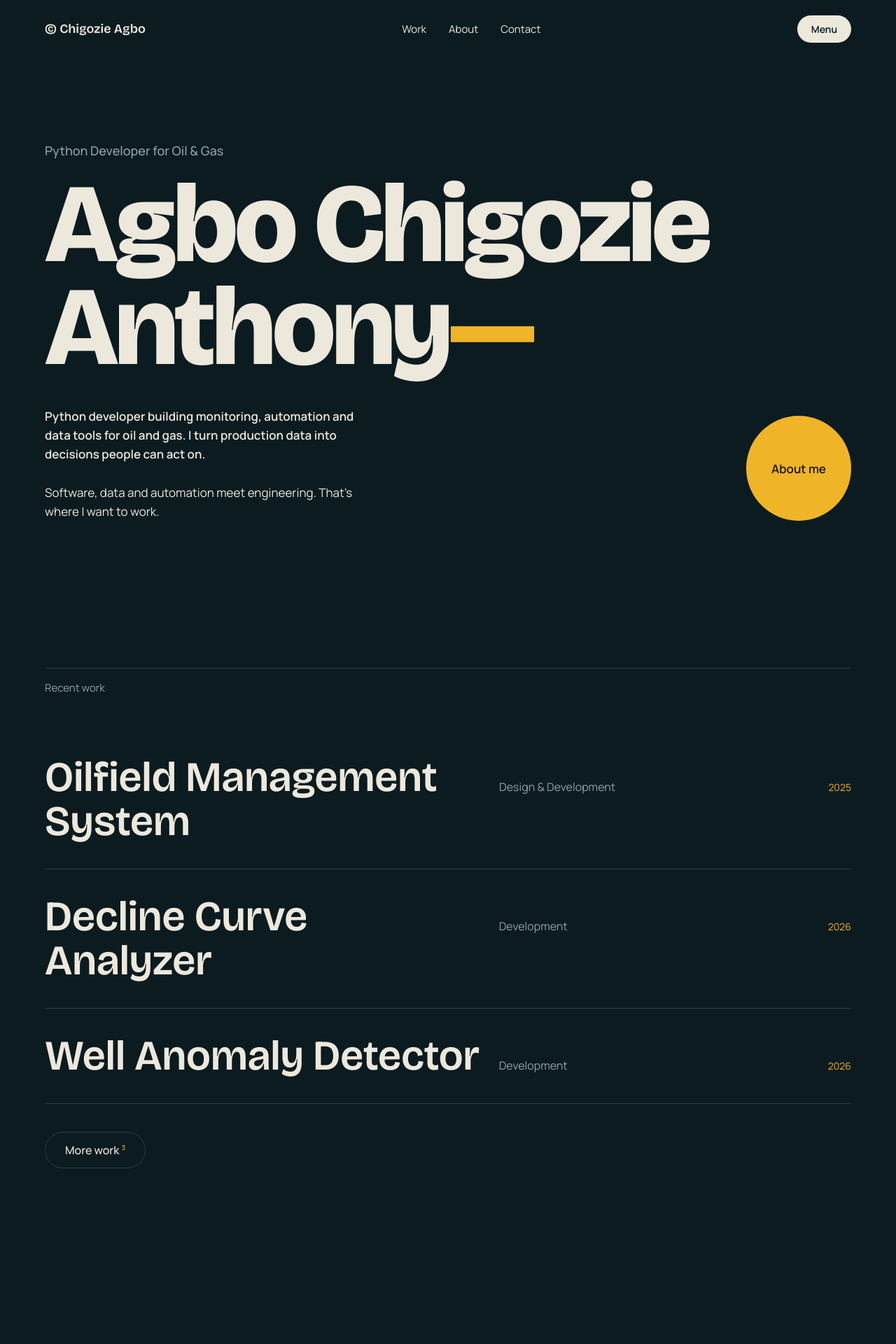
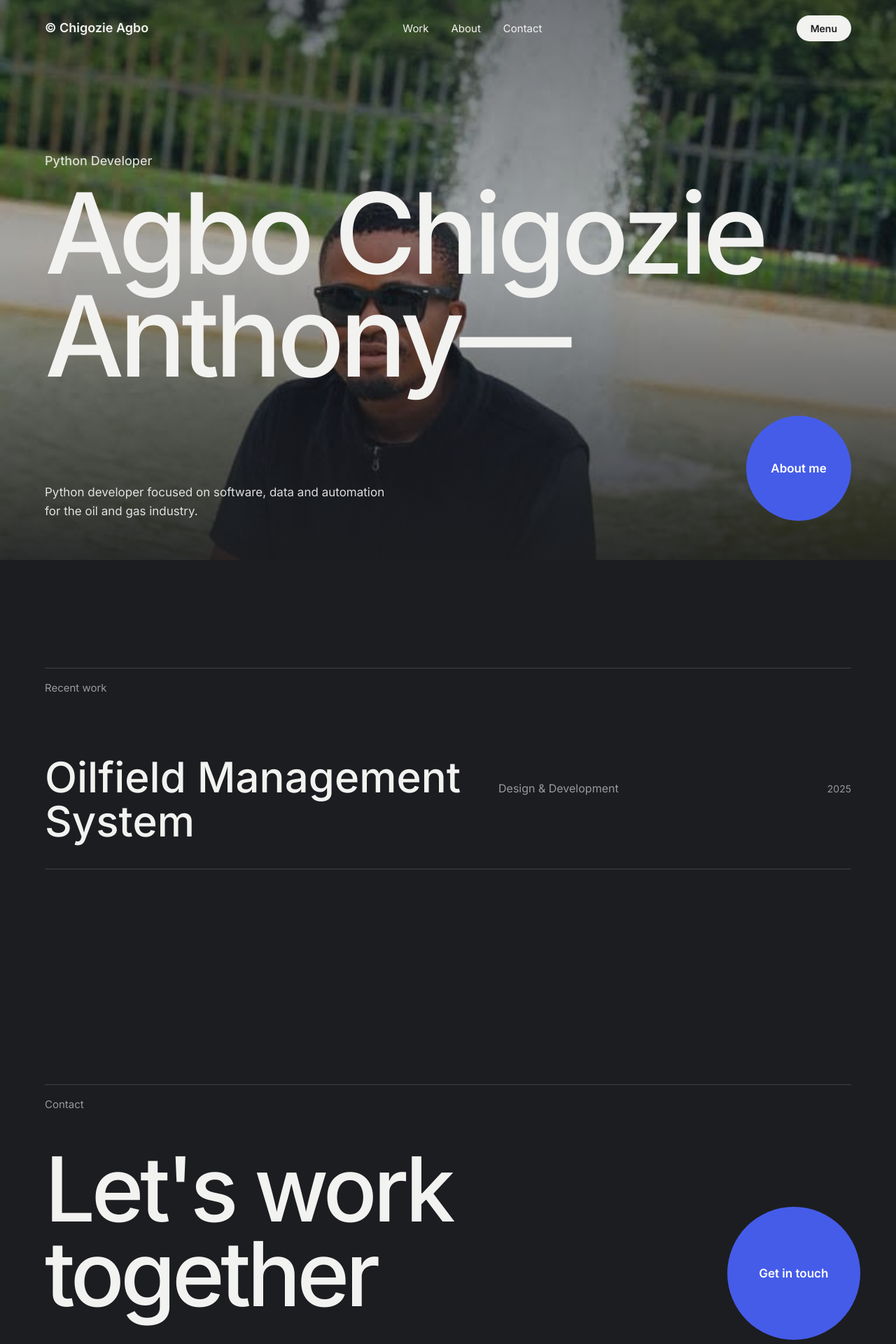
Before and after one commit to wazicode/chigozie_site, a Flask app: page / in a window 1280 px wide. Shown: the top 1920 px of the page at 70% size. Run offline with Flask 3, Linux system fonts and the light colour scheme.

Commit message:
updated work

```diff
--- a/chigozie_site/app.py
+++ b/chigozie_site/app.py
@@ -15,7 +15,7 @@ app = Flask(__name__)
 PROFILE = {
     "name": "Agbo Chigozie Anthony",
     "short_name": "Chigozie Agbo",
-    "title": "Python Developer for Oil & Gas",
+    "title": "Python Developer",
     "location": "Lagos, Nigeria",
     "email": "",  # add your email to show an Email button, e.g. "you@example.com"
     # Contact form on a static site needs a form service. Create a free form at
@@ -27,19 +27,11 @@ PROFILE = {
     "edition": "2026",
     "github": "https://github.com/wazicode",
     "linkedin": "https://www.linkedin.com/in/agbo-chigozie-017192213",
-    "tagline": (
-        "Python developer building monitoring, automation and data tools "
-        "for oil and gas. I turn production data into decisions people can act on."
-    ),
+    "tagline": "Python developer focused on software, data and automation for the oil and gas industry.",
     "about": [
-        "I'm a Python developer who wants to work where software meets engineering. "
-        "I care about tools that give operators clearer visibility and take "
-        "repetitive manual work off their plate.",
-        "My Oilfield Management System grew out of that interest: watching pressure, "
-        "oil rate and water cut together, and spotting operational risks early.",
-        "I graduated from Enugu State University of Science and Technology (ESUT). "
-        "I'm looking to grow across software development, automation and the energy "
-        "industry, and to collaborate with professionals on practical problems.",
+        "I'm a Python developer with a strong interest in the oil and gas industry, industrial automation and digital oilfield technologies. I graduated from Enugu State University of Science and Technology (ESUT).",
+        "I build tools that connect programming, data analysis and industrial processes: production monitoring, well diagnostics, pressure and oil-rate analysis, water-cut tracking and early detection of operational risks.",
+        "My goal is to grow at the intersection of software development, automation and the energy industry, and to work with professionals on practical problems in the field.",
     ],
 }
 
@@ -50,18 +42,6 @@ PROJECTS = [
      "stack": "Python, Tkinter, Matplotlib", "role": "Design & Development",
      "summary": "Desktop app for production monitoring: pressure and oil-rate analysis, water-cut tracking, trends and risk flags.",
      "desc": "A Python desktop application built around oilfield monitoring. It plots production trends, pressure and oil rate, tracks water cut, and highlights potential operational risks so decisions can be made from data.",
-     "url": "https://github.com/wazicode"},
-    {"slug": "decline-curve-analyzer", "title": "Decline Curve Analyzer",
-     "category": "Forecasting", "year": "2026", "status": "In progress",
-     "image": "images/me.jpg", "stack": "Python, SciPy, Matplotlib", "role": "Development",
-     "summary": "Fit Arps decline models to rate data and forecast production.",
-     "desc": "A tool that fits exponential, hyperbolic and harmonic decline models to production data and forecasts future rates.",
-     "url": "https://github.com/wazicode"},
-    {"slug": "well-anomaly-detector", "title": "Well Anomaly Detector",
-     "category": "Automation & Monitoring", "year": "2026", "status": "Planned",
-     "image": "images/me.jpg", "stack": "Python, Pandas", "role": "Development",
-     "summary": "Flag sudden pressure drops and rising water cut from well data.",
-     "desc": "Rule-based and statistical checks that flag abnormal pressure drops and rising water cut so engineers see problems early.",
      "url": "https://github.com/wazicode"},
 ]
 
--- a/chigozie_site/static/style.css
+++ b/chigozie_site/static/style.css
@@ -1,6 +1,6 @@
 :root{
-  --bg:#0b1b20; --bg2:#102830; --ink:#ede8dc; --mute:#8fa3a6; --line:#25404a; --gauge:#f0b429;
-  --display:'Bricolage Grotesque',Georgia,sans-serif; --body:'Manrope',system-ui,sans-serif;
+  --bg:#1c1d20; --bg2:#141516; --ink:#f2f2f0; --mute:rgba(255,255,255,.55); --line:rgba(255,255,255,.16); --gauge:#455ce9;
+  --display:'Inter',system-ui,sans-serif; --body:'Inter',system-ui,sans-serif;
 }
 *{box-sizing:border-box;margin:0;padding:0}
 html{scroll-behavior:smooth}
@@ -19,13 +19,13 @@ nav.top a:hover::after,nav.top a.active::after{transform:scaleX(1)}
 .menu-btn{display:block;background:var(--ink);color:var(--bg);border:0;border-radius:99px;padding:10px 20px;font:600 14px var(--body);cursor:pointer}
 .overlay{position:fixed;inset:0;background:var(--bg2);z-index:40;display:flex;flex-direction:column;justify-content:center;padding:0 clamp(20px,5vw,64px);transform:translateY(-100%);transition:transform .6s cubic-bezier(.7,0,.2,1)}
 .overlay.open{transform:none}
-.overlay a{font-family:var(--display);font-weight:800;font-size:clamp(40px,11vw,80px);line-height:1.15;border-bottom:1px solid var(--line);padding:6px 0}
+.overlay a{font-family:var(--display);font-weight:500;font-size:clamp(40px,11vw,80px);line-height:1.15;border-bottom:1px solid var(--line);padding:6px 0}
 
 .hero{min-height:100svh;display:flex;flex-direction:column;justify-content:flex-end;padding:140px 0 56px;position:relative;overflow:hidden}
 .greet{font-family:var(--display);font-size:clamp(20px,3vw,30px);color:var(--gauge);height:1.4em;margin-bottom:12px}
 .greet span{display:inline-block;animation:swap .5s ease}
 @keyframes swap{from{opacity:0;transform:translateY(10px)}to{opacity:1;transform:none}}
-h1{font-family:var(--display);font-weight:800;font-size:clamp(52px,12.5vw,190px);line-height:.92;letter-spacing:-.03em}
+h1{font-family:var(--display);font-weight:500;font-size:clamp(52px,12.5vw,190px);line-height:.92;letter-spacing:-.045em}
 .role{display:flex;flex-wrap:wrap;justify-content:space-between;gap:24px;margin-top:40px}
 .role p{max-width:46ch;color:var(--mute)}
 .role p b{color:var(--ink);font-weight:600}
@@ -44,10 +44,10 @@ section.page{padding-top:clamp(130px,16vw,200px)}
 .proj{display:grid;grid-template-columns:1.4fr 1fr auto;gap:24px;align-items:baseline;padding:36px 0;border-bottom:1px solid var(--line);transition:padding .35s,opacity .35s}
 .projects:hover .proj{opacity:.4}
 .projects .proj:hover{opacity:1;padding-left:20px}
-.proj h3{font-family:var(--display);font-weight:600;font-size:clamp(28px,5vw,60px);line-height:1.05}
+.proj h3{font-family:var(--display);font-weight:500;font-size:clamp(28px,5vw,60px);line-height:1.05}
 .proj p{color:var(--mute);font-size:16px}
 .proj .stack{font-size:14px}
-.proj .tag{font-size:14px;color:var(--gauge);white-space:nowrap}
+.proj .tag{font-size:14px;color:var(--mute);white-space:nowrap}
 
 .about{display:grid;grid-template-columns:1fr 1.3fr;gap:clamp(32px,6vw,96px)}
 .about-title{font-size:clamp(34px,5vw,64px);line-height:1.05;letter-spacing:-.02em}
@@ -59,13 +59,13 @@ section.page{padding-top:clamp(130px,16vw,200px)}
 .skills li{list-style:none;color:var(--mute);padding:7px 0;border-bottom:1px solid var(--line)}
 
 .contact{position:relative}
-.contact h2{font-family:var(--display);font-weight:800;font-size:clamp(48px,10vw,150px);line-height:.95;letter-spacing:-.03em;max-width:12ch}
-.round{position:absolute;right:clamp(0px,4vw,60px);top:50%;transform:translateY(-10%);width:clamp(130px,16vw,190px);aspect-ratio:1;border-radius:50%;background:var(--gauge);color:#1b1500;display:grid;place-items:center;font:600 17px var(--body);transition:transform .3s}
+.contact h2{font-family:var(--display);font-weight:500;font-size:clamp(48px,10vw,150px);line-height:.95;letter-spacing:-.045em;max-width:12ch}
+.round{position:absolute;right:clamp(0px,4vw,60px);top:50%;transform:translateY(-10%);width:clamp(130px,16vw,190px);aspect-ratio:1;border-radius:50%;background:var(--gauge);color:#fff;display:grid;place-items:center;font:600 17px var(--body);transition:transform .3s}
 .round:hover{transform:translateY(-10%) scale(1.08)}
 .links{display:flex;flex-wrap:wrap;gap:14px;margin-top:56px}
 .pill{display:inline-block;border:1px solid var(--line);border-radius:99px;padding:14px 28px;font:500 16px var(--body);color:var(--ink);background:transparent;cursor:pointer;transition:background .25s,color .25s}
 .pill:hover{background:var(--ink);color:var(--bg)}
-.pill.solid{background:var(--gauge);border-color:var(--gauge);color:#1b1500}
+.pill.solid{background:var(--gauge);border-color:var(--gauge);color:#fff}
 
 .form{display:grid;gap:24px;max-width:640px}
 .form label{display:grid;gap:8px;color:var(--mute);font-size:15px}
@@ -97,11 +97,11 @@ footer a:hover{color:var(--ink)}
 /* ---- prototype-style features ---- */
 h5{font:500 14px var(--body);color:var(--mute);margin-bottom:14px}
 .kicker{font:500 18px var(--body);color:var(--mute);margin-bottom:20px}
-.dash{color:var(--gauge)}
+.dash{color:inherit}
 .round.sm{position:static;transform:none;width:150px;flex:none}
 .hero .role{align-items:flex-end}
-.hero .role p{color:var(--ink)}
-.more sup{font-size:.6em;color:var(--gauge)}
+.hero .role p{color:rgba(255,255,255,.85)}
+.more sup{font-size:.6em}
 .thead{display:grid;grid-template-columns:1.4fr 1fr auto;gap:24px;color:var(--mute);font-size:14px;padding-bottom:14px;border-bottom:1px solid var(--line)}
 .page-title.small{font-size:clamp(40px,8vw,110px)}
 .meta{display:grid;grid-template-columns:repeat(auto-fit,minmax(160px,1fr));gap:24px;margin:0 0 40px}
@@ -119,7 +119,7 @@ h5{font:500 14px var(--body);color:var(--mute);margin-bottom:14px}
 .foot .who img{width:56px;height:56px;border-radius:50%;object-fit:cover}
 
 #intro{position:fixed;inset:0;z-index:100;background:var(--bg2);display:grid;place-items:center;transition:transform .9s cubic-bezier(.7,0,.2,1)}
-#intro span{font:800 clamp(40px,8vw,100px) var(--display)}
+#intro span{font:500 clamp(40px,8vw,100px) var(--display)}
 #intro span::before{content:"";display:inline-block;width:.18em;height:.18em;background:var(--gauge);border-radius:50%;margin-right:.3em;vertical-align:middle}
 #intro.done{transform:translateY(-100%)}
 #curtain{position:fixed;inset:0;z-index:90;background:var(--gauge);pointer-events:none;transform:translateY(-100%);animation:cOut .8s cubic-bezier(.7,0,.2,1)}
@@ -127,7 +127,7 @@ h5{font:500 14px var(--body);color:var(--mute);margin-bottom:14px}
 #curtain.in{animation:none;transform:none;transition:transform .55s cubic-bezier(.7,0,.2,1)}
 #curtain.pre{transform:translateY(100%);transition:none}
 
-#cursor{position:fixed;left:0;top:0;width:96px;height:96px;margin:-48px 0 0 -48px;border-radius:50%;background:var(--gauge);color:#1b1500;display:grid;place-items:center;font:600 15px var(--body);pointer-events:none;z-index:70;transform:translate(-200px,-200px) scale(0)}
+#cursor{position:fixed;left:0;top:0;width:96px;height:96px;margin:-48px 0 0 -48px;border-radius:50%;background:var(--gauge);color:#fff;display:grid;place-items:center;font:600 15px var(--body);pointer-events:none;z-index:70;transform:translate(-200px,-200px) scale(0)}
 #peek{position:fixed;left:0;top:0;width:min(26vw,360px);aspect-ratio:4/5;pointer-events:none;z-index:60;border-radius:10px;overflow:hidden;opacity:0;transition:opacity .25s}
 #peek img{width:100%;height:100%;object-fit:cover}
 @media (max-width:820px){
@@ -137,3 +137,8 @@ h5{font:500 14px var(--body);color:var(--mute);margin-bottom:14px}
   .portrait{justify-self:start}
   #cursor,#peek{display:none}
 }
+
+/* wallpaper hero */
+.hero{background:linear-gradient(180deg,rgba(28,29,32,.55) 0%,rgba(28,29,32,.25) 45%,rgba(28,29,32,.9) 100%),url(images/me.jpg) center 22%/cover no-repeat}
+.kicker{color:rgba(255,255,255,.8)}
+@media (max-width:820px){.hero{background-position:60% 20%}}
--- a/chigozie_site/templates/about.html
+++ b/chigozie_site/templates/about.html
@@ -5,7 +5,7 @@
   <div class="wrap">
     <div class="about">
       <div>
-        <h1 class="about-title">Software for the field, not just the screen.</h1>
+        <h1 class="about-title">Python developer working where software meets the energy industry.</h1>
         {% for para in p.about %}<p>{{ para }}</p>{% endfor %}
       </div>
       <img class="portrait" src="{{ url_for('static', filename=p.photo) }}" alt="{{ p.name }}">
--- a/chigozie_site/templates/base.html
+++ b/chigozie_site/templates/base.html
@@ -7,7 +7,7 @@
 <meta name="description" content="{{ p.tagline }}">
 <link rel="preconnect" href="https://fonts.googleapis.com">
 <link rel="preconnect" href="https://fonts.gstatic.com" crossorigin>
-<link href="https://fonts.googleapis.com/css2?family=Bricolage+Grotesque:opsz,wght@12..96,400;12..96,600;12..96,800&family=Manrope:wght@400;500;600&display=swap" rel="stylesheet">
+<link href="https://fonts.googleapis.com/css2?family=Inter:wght@400;500;600&display=swap" rel="stylesheet">
 <link rel="stylesheet" href="{{ url_for('static', filename='style.css') }}">
 </head>
 <body>
--- a/chigozie_site/templates/home.html
+++ b/chigozie_site/templates/home.html
@@ -5,7 +5,7 @@
     <h4 class="kicker">{{ p.title }}</h4>
     <h1>{{ p.name }}<span class="dash">&mdash;</span></h1>
     <div class="role">
-      <p><b>{{ p.tagline }}</b><br><br>Software, data and automation meet engineering. That's where I want to work.</p>
+      <p>{{ p.tagline }}</p>
       <a class="round sm mag" href="{{ url_for('about') }}">About me</a>
     </div>
   </div>
@@ -23,7 +23,7 @@
       </a>
       {% endfor %}
     </div>
-    <p class="more"><a class="pill" href="{{ url_for('work') }}">More work <sup>{{ n_projects }}</sup></a></p>
+    {% if n_projects > 1 %}<p class="more"><a class="pill" href="{{ url_for('work') }}">More work <sup>{{ n_projects }}</sup></a></p>{% endif %}
   </div>
 </section>
 
```
